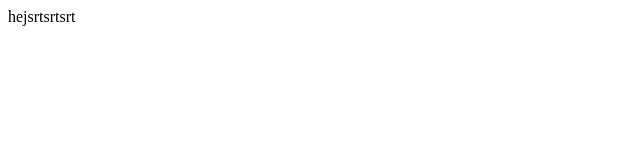
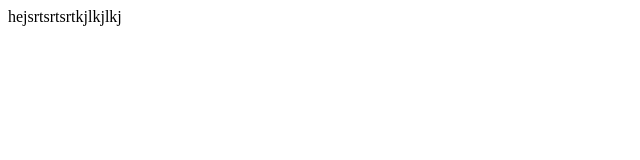
Before and after one commit to gustavwiberg/test, a plain HTML site: page index.html in a window 1280 px wide. Shown: the full height of the page, 0-640 px from the left. Drawn offline with Linux system fonts and the light colour scheme.

Commit message:
Update index.html
four

```diff
--- a/index.html
+++ b/index.html
@@ -5,6 +5,6 @@
     <title></title>
 </head>
 <body>
-    hejsrtsrtsrt
+    hejsrtsrtsrtkjlkjlkj
 </body>
 </html>
```
